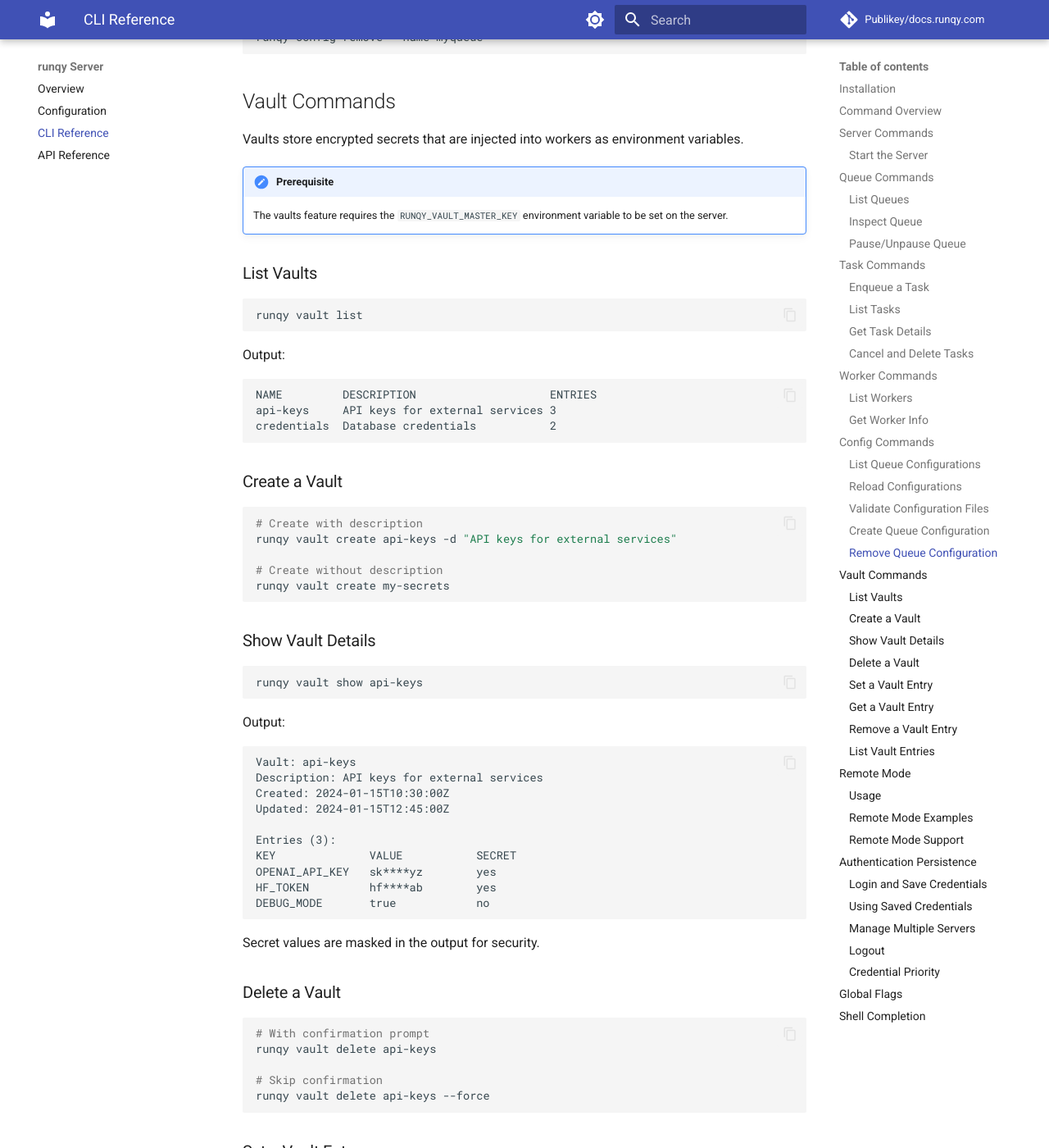
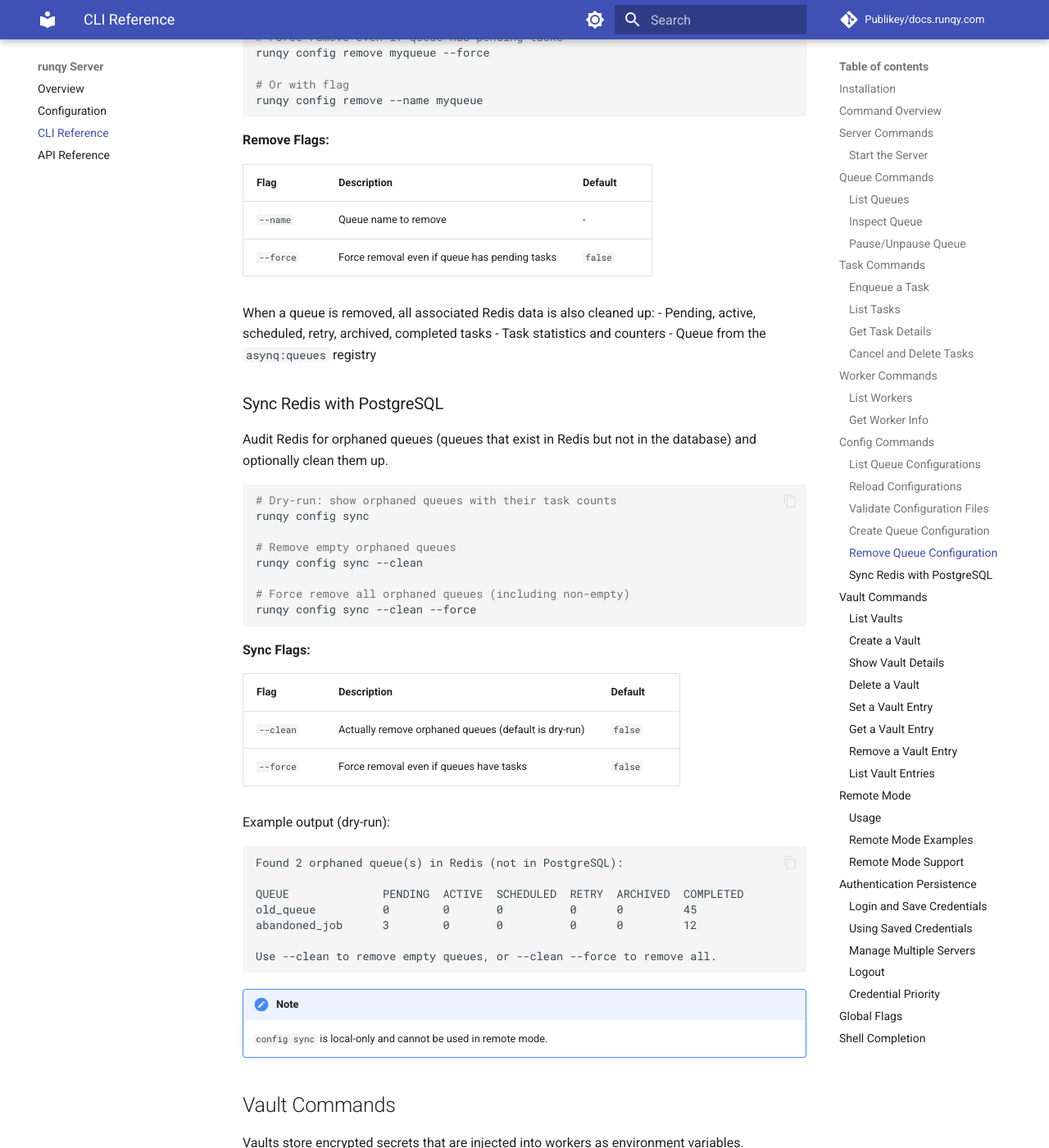
Before and after one commit to Publikey/docs.runqy.com, an MkDocs documentation site: the page built from docs/server/cli.md, in a window 1280 px wide and 1400 px high, scrolled down 6406 px. Shown: the whole window at 82% size. Built offline with MkDocs 1.6.1 and Material for MkDocs 9.7.7, drawn with Linux system fonts in a browser that asks for light colours; comment, search, counter and statistics services are not loaded; some of the changed text lies outside the part shown.

Commit message:
feat: cli sync doc

````diff
--- a/docs/server/cli.md
+++ b/docs/server/cli.md
@@ -260,11 +260,63 @@
 ### Remove Queue Configuration
 
 ```bash
+# Remove a queue (fails if queue has pending tasks)
 runqy config remove myqueue
+
+# Force remove even if queue has pending tasks
+runqy config remove myqueue --force
 
 # Or with flag
 runqy config remove --name myqueue
 ```
+
+**Remove Flags:**
+
+| Flag | Description | Default |
+|------|-------------|---------|
+| `--name` | Queue name to remove | - |
+| `--force` | Force removal even if queue has pending tasks | `false` |
+
+When a queue is removed, all associated Redis data is also cleaned up:
+- Pending, active, scheduled, retry, archived, completed tasks
+- Task statistics and counters
+- Queue from the `asynq:queues` registry
+
+### Sync Redis with PostgreSQL
+
+Audit Redis for orphaned queues (queues that exist in Redis but not in the database) and optionally clean them up.
+
+```bash
+# Dry-run: show orphaned queues with their task counts
+runqy config sync
+
+# Remove empty orphaned queues
+runqy config sync --clean
+
+# Force remove all orphaned queues (including non-empty)
+runqy config sync --clean --force
+```
+
+**Sync Flags:**
+
+| Flag | Description | Default |
+|------|-------------|---------|
+| `--clean` | Actually remove orphaned queues (default is dry-run) | `false` |
+| `--force` | Force removal even if queues have tasks | `false` |
+
+Example output (dry-run):
+```
+Found 2 orphaned queue(s) in Redis (not in PostgreSQL):
+
+QUEUE              PENDING  ACTIVE  SCHEDULED  RETRY  ARCHIVED  COMPLETED
+old_queue          0        0       0          0      0         45
+abandoned_job      3        0       0          0      0         12
+
+Use --clean to remove empty queues, or --clean --force to remove all.
+```
+
+!!! note
+    `config sync` is local-only and cannot be used in remote mode.
 
 ## Vault Commands
 
@@ -424,8 +476,9 @@
 | `queue list/inspect/pause/unpause` | Yes | Full support |
 | `task enqueue/list/get/cancel/delete` | Yes | Full support |
 | `worker list/info` | Yes | Full support |
-| `config list/reload/create/remove` | Yes | Full support |
+| `config list/reload/create/remove` | Yes | Full support (remove supports --force) |
 | `config validate` | No | Local-only (validates local YAML files) |
+| `config sync` | No | Local-only (requires direct Redis access) |
 | `vault list/create/show/delete` | Yes | Full support |
 | `vault set/unset/entries` | Yes | Full support |
 | `vault get` | No | Local-only (returns decrypted secrets) |
````
